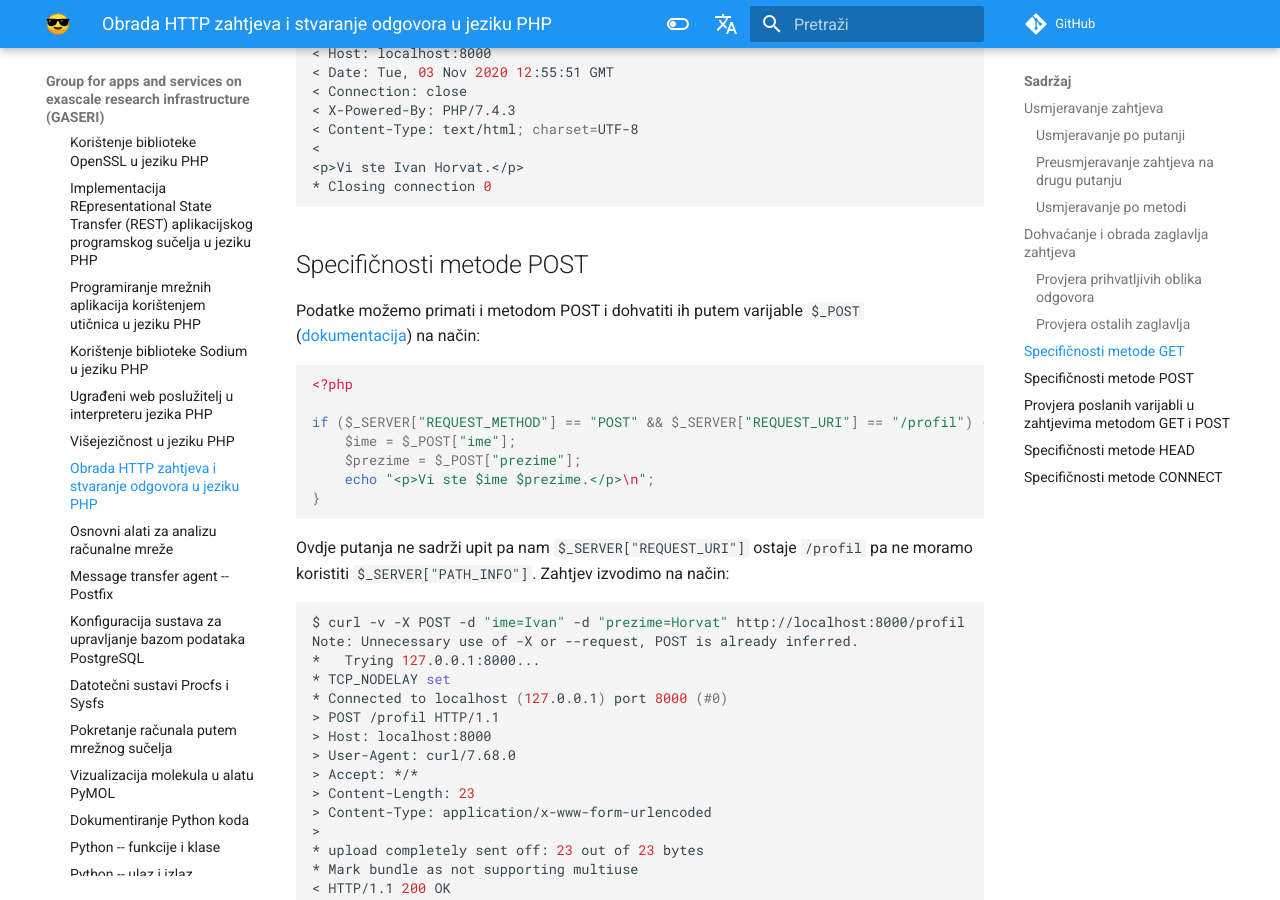
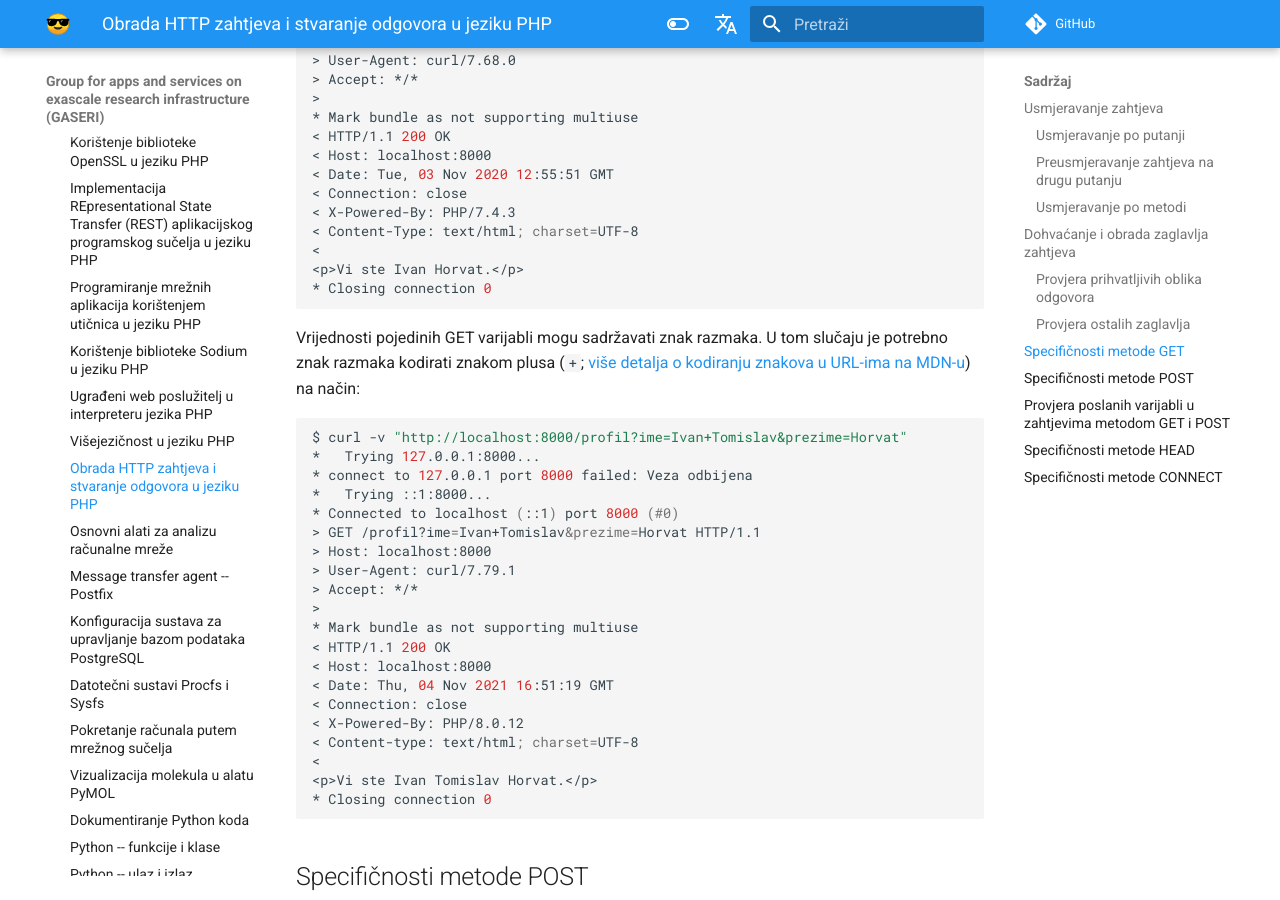
Before and after one commit to gaseri/website, an MkDocs documentation site: the page built from docs/hr/nastava/materijali/php-zahtjev-odgovor.md, in a window 1280 px wide and 900 px high, scrolled down 11283 px. Built offline with MkDocs 1.6.1 and Material for MkDocs 9.7.7, drawn with Linux system fonts in a browser that asks for light colours; comment, search, counter and statistics services are not loaded; some of the changed text lies outside the part shown.

Commit message:
Fixed typos, described PHP variables and URL space encoding

````diff
--- a/docs/hr/nastava/materijali/php-zahtjev-odgovor.md
+++ b/docs/hr/nastava/materijali/php-zahtjev-odgovor.md
@@ -341,7 +341,7 @@ $ curl -v -H "Accept: application/json" http://localhost:8000/
 < Content-Type: application/json
 <
 * Closing connection 0
-{"ime:"Ivan","prezime":"Horvat","studij":"Informatika"}
+{"ime":"Ivan","prezime":"Horvat","studij":"Informatika"}
 ```
 
 Zatim zatražimo HTML pa čisti tekst:
@@ -411,7 +411,7 @@ $ curl -v http://localhost:8000/
 
 ### Provjera ostalih zaglavlja
 
-Osim spomenutih zaglavlja HTTP zahtjeva, možemo obrađivati i sva druga. Sva zaglavlja koja zahtjev sadrži dohvatit ćemo funkcijom `getallheaders()` ([dokumentacija](https://www.php.net/manual/en/function.getallheaders.php)), a zatim svako pojedino zaglavlje dohvaćamo kao i ranije.
+Osim spomenutih zaglavlja HTTP zahtjeva, možemo obrađivati i sva druga. Sva zaglavlja koja zahtjev sadrži dohvatit ćemo funkcijom `getallheaders()` ([dokumentacija](https://www.php.net/manual/en/function.getallheaders.php)), a zatim svako pojedino zaglavlje dohvaćamo kao i ranije. Taj skup zaglavlja spremit ćemo u varijablu `$request_headers`. Uočimo kako varijable u jeziku PHP, slično kao i u drugim skriptnim jezicima, kod deklaracije ne moraju imati naveden tip. Uočimo također da se kod deklaracije i kod korištenja varijabli navodi znak `$` i ime varijable ([dokumentacija](https://www.php.net/manual/en/language.variables.basics.php)), što smo već mogli primijetiti kod korištenja uvijek dostupne varijable `$_SERVER`.
 
 Primjerice, u zahtjevu možemo dodati zaglavlje `Najjaci-Fakultet` koje nije standardizirano, ali se nama sviđa da ima vrijednost `Odjel za informatiku`. Na poslužitelju možemo funkcijom `array_key_exists()` ([dokumentacija](https://www.php.net/manual/en/function.array-key-exists.php)) provjeriti je li zaglavlje postavljeno pa onda ima li odgovarajuću vrijednost na način:
 
@@ -520,6 +520,31 @@ $ curl -v "http://localhost:8000/profil?ime=Ivan&prezime=Horvat"
 < Content-Type: text/html; charset=UTF-8
 <
 <p>Vi ste Ivan Horvat.</p>
+* Closing connection 0
+```
+
+Vrijednosti pojedinih GET varijabli mogu sadržavati znak razmaka. U tom slučaju je potrebno znak razmaka kodirati znakom plusa (`+`; [više detalja o kodiranju znakova u URL-ima na MDN-u](https://developer.mozilla.org/en-US/docs/Glossary/percent-encoding)) na način:
+
+``` shell
+$ curl -v "http://localhost:8000/profil?ime=Ivan+Tomislav&prezime=Horvat"
+*   Trying 127.0.0.1:8000...
+* connect to 127.0.0.1 port 8000 failed: Veza odbijena
+*   Trying ::1:8000...
+* Connected to localhost (::1) port 8000 (#0)
+> GET /profil?ime=Ivan+Tomislav&prezime=Horvat HTTP/1.1
+> Host: localhost:8000
+> User-Agent: curl/7.79.1
+> Accept: */*
+>
+* Mark bundle as not supporting multiuse
+< HTTP/1.1 200 OK
+< Host: localhost:8000
+< Date: Thu, 04 Nov 2021 16:51:19 GMT
+< Connection: close
+< X-Powered-By: PHP/8.0.12
+< Content-type: text/html; charset=UTF-8
+<
+<p>Vi ste Ivan Tomislav Horvat.</p>
 * Closing connection 0
 ```
 
````
